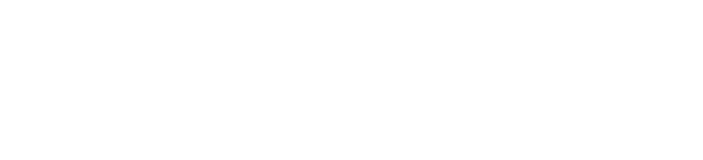
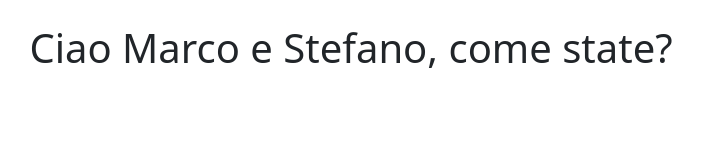
Before and after one commit to valeriobartoletti97/vue-hello, a plain HTML site: page index.html in a window 1280 px wide. Shown: the whole page, without its empty margins (289-992 px from the left). Drawn offline with nearby package versions, Linux system fonts and the light colour scheme.

Commit message:
h1 message created with data

```diff
--- a/index.html
+++ b/index.html
@@ -9,7 +9,7 @@
 </head>
 <body>
     <div id="app">
-
+        <h1 class="text-center mt-4">{{title}}</h1>
     </div>
 
     <script src="https://unpkg.com/vue@3/dist/vue.global.js"></script>
--- a/js/script.js
+++ b/js/script.js
@@ -3,7 +3,7 @@ const { createApp } = Vue
 const app = createApp({
   data() {
     return {
-
+        title: 'Ciao Marco e Stefano, come state?'
     }
   }
 });
```
